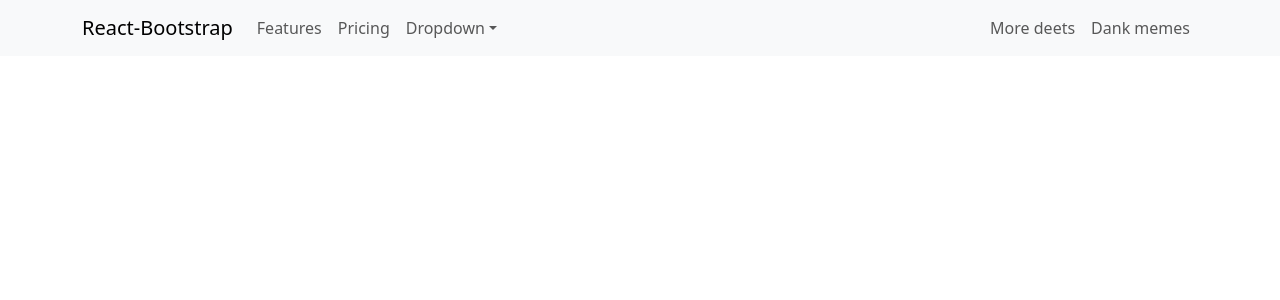
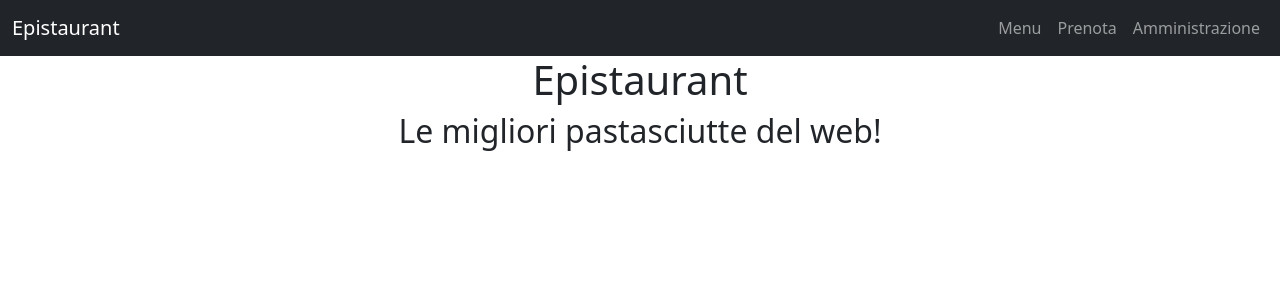
Before and after one commit to irvelervel/fs0125-epistaurant, a React (Vite) app: page / in a window 1280 px wide. Shown: the top 300 px of the page. Built offline with nearby package versions, Linux system fonts and the light colour scheme; the HTML template or start-up script is replaced by a standard one.

Commit message:
Adds home component

```diff
--- a/src/App.jsx
+++ b/src/App.jsx
@@ -1,7 +1,8 @@
 // dopo aver svuotato i CSS che arrivano con Vite, includo
 // bootstrap.min.css in App.jsx
 import 'bootstrap/dist/css/bootstrap.min.css'
-import { Container, Nav, Navbar, NavDropdown } from 'react-bootstrap'
+import CustomNavbar from './components/CustomNavbar'
+import Home from './components/Home'
 
 // per utilizzare Bootstrap in react la cosa migliore è installare 2 pacchetti:
 // - bootstrap
@@ -15,39 +16,14 @@ import { Container, Nav, Navbar, NavDropdown } from 'react-bootstrap'
 
 function App() {
   return (
-    <>
-      <Navbar collapseOnSelect expand="lg" className="bg-body-tertiary">
-        <Container>
-          <Navbar.Brand href="#home">React-Bootstrap</Navbar.Brand>
-          <Navbar.Toggle aria-controls="responsive-navbar-nav" />
-          <Navbar.Collapse id="responsive-navbar-nav">
-            <Nav className="me-auto">
-              <Nav.Link href="#features">Features</Nav.Link>
-              <Nav.Link href="#pricing">Pricing</Nav.Link>
-              <NavDropdown title="Dropdown" id="collapsible-nav-dropdown">
-                <NavDropdown.Item href="#action/3.1">Action</NavDropdown.Item>
-                <NavDropdown.Item href="#action/3.2">
-                  Another action
-                </NavDropdown.Item>
-                <NavDropdown.Item href="#action/3.3">
-                  Something
-                </NavDropdown.Item>
-                <NavDropdown.Divider />
-                <NavDropdown.Item href="#action/3.4">
-                  Separated link
-                </NavDropdown.Item>
-              </NavDropdown>
-            </Nav>
-            <Nav>
-              <Nav.Link href="#deets">More deets</Nav.Link>
-              <Nav.Link eventKey={2} href="#memes">
-                Dank memes
-              </Nav.Link>
-            </Nav>
-          </Navbar.Collapse>
-        </Container>
-      </Navbar>
-    </>
+    <main>
+      {/* ho dichiarato la CustomNavbar in un componente separato, ora lo importo
+      e lo uso qui! */}
+      {/* <CustomNavbar tema="light" /> */}
+      <CustomNavbar tema="dark" />
+      {/* qui ci metterò Home */}
+      <Home />
+    </main>
   )
 }
 
--- /dev/null
+++ b/src/components/CustomNavbar.jsx
@@ -0,0 +1,37 @@
+// questo è un file per un componente React
+// ha la lettera maiuscola nel nome e estensione .jsx
+// un componente React può essere costruito con una classe o con una funzione:
+// i componenti a classe hanno delle potenzialità maggiori rispetto ai componenti a funzione
+// ...però qui dobbiamo semplicemente fare una navbar statica!
+// ...quindi la faccio con un componente a funzione!
+
+import { Container, Nav, Navbar } from 'react-bootstrap'
+// gli import dei componenti vanno inclusi nel file dove vengono adoperati!
+
+const CustomNavbar = function (props) {
+  // dentro props c'è la proprietà "tema"
+  return (
+    <Navbar
+      collapseOnSelect
+      expand="lg"
+      bg={props.tema} // "light" o "dark"
+      data-bs-theme={props.tema} // "light" o "dark"
+    >
+      <Container fluid={true}>
+        <Navbar.Brand href="#home">Epistaurant</Navbar.Brand>
+        <Navbar.Toggle aria-controls="responsive-navbar-nav" />
+        <Navbar.Collapse id="responsive-navbar-nav">
+          <Nav className="ms-auto">
+            <Nav.Link href="#features">Menu</Nav.Link>
+            <Nav.Link href="#pricing">Prenota</Nav.Link>
+            <Nav.Link href="#pricing">Amministrazione</Nav.Link>
+          </Nav>
+        </Navbar.Collapse>
+      </Container>
+    </Navbar>
+  )
+}
+
+export default CustomNavbar
+
+// K I S S -> Keep It Simple, Stupid!
--- /dev/null
+++ b/src/components/Home.jsx
@@ -0,0 +1,16 @@
+import { Col, Container, Row } from 'react-bootstrap'
+
+const Home = function () {
+  return (
+    <Container>
+      <Row className="justify-content-center">
+        <Col xs={12} md={8} lg={6} className="text-center">
+          <h1>Epistaurant</h1>
+          <h2>Le migliori pastasciutte del web!</h2>
+        </Col>
+      </Row>
+    </Container>
+  )
+}
+
+export default Home
```
